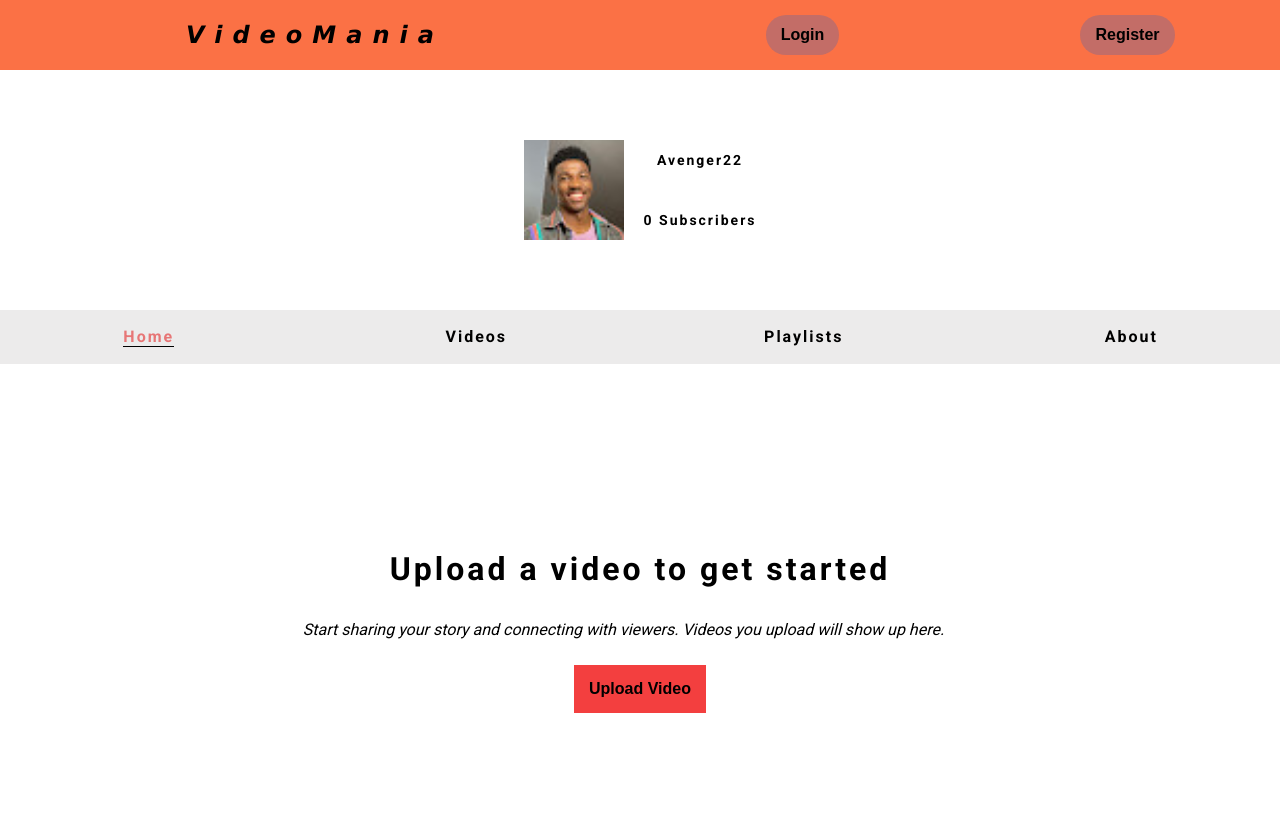
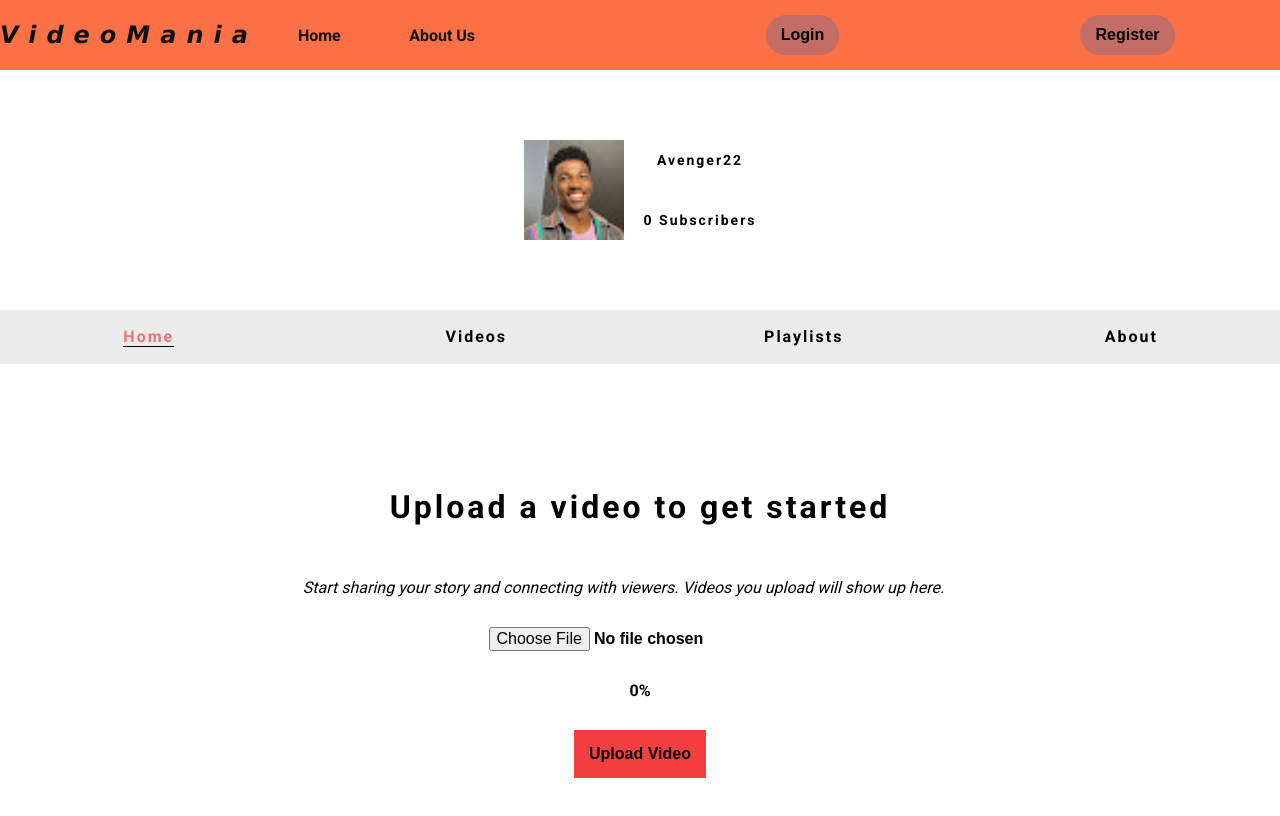
Before and after one commit to JurgenHasmeta22/hoxton-solo-project-frontend, a React (Vite) app: page /profile in a window 1280 px wide. Shown: the top 816 px of the page. Built offline with nearby package versions, Linux system fonts and the light colour scheme; no server answers.

Commit message:
finishde profile react dynamic page

```diff
--- a/src/Components/Common/HeaderCommon/HeaderCommon.css
+++ b/src/Components/Common/HeaderCommon/HeaderCommon.css
@@ -6,12 +6,19 @@
     height: 70px;
 }
 
-.header-welcome .header-group-1 span {
+.header-welcome .header-group-1 span.special-logo {
     font-size: 24px;
+    cursor: pointer;
     font-weight: 900;
     letter-spacing: 10px;
     font-style: italic;
     font-family:'Lucida Sans', 'Lucida Sans Regular', 'Lucida Grande', 'Lucida Sans Unicode', Geneva, Verdana, sans-serif;
+}
+
+.header-welcome .header-group-1 span {
+    font-size: 16px;
+    font-weight: 600;
+    cursor: pointer;
 }
 
 .header-group-2 button {
@@ -31,7 +38,7 @@
 
 .header-group-1 {
     display: grid;
-    grid-template-columns: 1fr;
+    grid-template-columns: repeat(3, 0.33fr);
     place-items: center;
 }
 
--- a/src/Components/Common/HeaderCommon/HeaderCommon.tsx
+++ b/src/Components/Common/HeaderCommon/HeaderCommon.tsx
@@ -1,6 +1,9 @@
 import "./HeaderCommon.css"
+import { Link, NavLink, useNavigate } from "react-router-dom";
 
 export default function HeaderCommon() {
+
+    const navigate = useNavigate()
 
     return (
 
@@ -9,7 +12,9 @@ export default function HeaderCommon() {
             <header className="header-welcome">
 
                 <div className="header-group-1">
-                    <span>VideoMania</span>
+                    <span className="special-logo"><NavLink to = "/profile">VideoMania</NavLink></span>
+                    <span><NavLink to = "../home">Home</NavLink></span>
+                    <span><NavLink to = "../welcome">About Us</NavLink></span>
                 </div>
 
                 <div className="header-group-2">
--- /dev/null
+++ b/src/Components/FileUpload/FileUpload.css
@@ -0,0 +1,33 @@
+.file-upload-form input {
+    border: none;
+    outline: none;
+    font-size: 16px;
+    font-weight: 700;
+}
+
+.file-upload-form .upload-button {
+    font-size: 16px;
+    font-weight: 700;
+    cursor: pointer;
+    padding: 15px 15px;
+    background-color: rgb(243, 63, 63);
+    border: none;
+    outline: none;
+}
+
+.progress-bar {
+    font-size: 16px;
+    font-weight: 800;
+}
+
+.custom-file-input {
+    font-size: 16px;
+    display: grid;
+    grid-gap: 25px;
+}
+
+.file-upload-form {
+    display: grid;
+    place-items: center;
+    grid-gap: 30px;
+}
--- a/src/Components/FileUpload/FileUpload.tsx
+++ b/src/Components/FileUpload/FileUpload.tsx
@@ -2,6 +2,7 @@ import React, { Fragment, useState } from 'react';
 import Message from './Message';
 import Progress from './Progress';
 import axios from 'axios';
+import "./FileUpload.css"
 
 export default function FileUpload() {
 
@@ -75,9 +76,10 @@ export default function FileUpload() {
 
     <Fragment>
 
-      {message ? <Message msg={message} /> : null}
+      {/* @ts-ignore */}
+      {message ? <Message msg={message} setMessage = {setMessage} /> : null}
 
-      <form onSubmit={onSubmit}>
+      <form onSubmit={onSubmit} className="file-upload-form">
 
         <div className='custom-file mb-4'>
 
@@ -88,9 +90,9 @@ export default function FileUpload() {
             onChange={onChange}
           />
 
-          <label className='custom-file-label' htmlFor='customFile'>
+          {/* <label className='custom-file-label' htmlFor='customFile'>
             {filename}
-          </label>
+          </label> */}
 
         </div>
 
@@ -98,8 +100,8 @@ export default function FileUpload() {
 
         <input
           type='submit'
-          value='Upload'
-          className='btn btn-primary btn-block mt-4'
+          value='Upload Video'
+          className='upload-button'
         />
 
       </form>
--- a/src/Components/FileUpload/Message.tsx
+++ b/src/Components/FileUpload/Message.tsx
@@ -1,7 +1,7 @@
 import React from 'react';
 import PropTypes from 'prop-types';
 
-export default function Message({msg}:any) {
+export default function Message({msg, setMessage}:any) {
 
   return (
 
@@ -14,6 +14,9 @@ export default function Message({msg}:any) {
         className='close'
         data-dismiss='alert'
         aria-label='Close'
+        onClick={() => {
+          setMessage('')
+        }}
       >
 
         <span aria-hidden='true'>&times;</span>
--- a/src/Pages/Profile/ProfilePage.css
+++ b/src/Pages/Profile/ProfilePage.css
@@ -74,7 +74,7 @@ section.container-profile-menus .profile-info {
 
 .container-tabs .upload-video {
     display: grid;
-    grid-template-rows: 50px 70px 50px;
+    grid-template-rows: 80px 80px 150px;
     place-content: center;
     place-items: center;
 }
--- a/src/Pages/Profile/ProfilePage.tsx
+++ b/src/Pages/Profile/ProfilePage.tsx
@@ -1,5 +1,6 @@
 import { useState } from "react"
 import HeaderCommon from "../../Components/Common/HeaderCommon/HeaderCommon"
+import FileUpload from "../../Components/FileUpload/FileUpload"
 import "./ProfilePage.css"
 
 export default function ProfilePage() {
@@ -54,9 +55,12 @@ export default function ProfilePage() {
                         tab === "home" ? (
 
                             <div className="upload-video">
+
                                 <h2>Upload a video to get started</h2>
                                 <p>Start sharing your story and connecting with viewers. Videos you upload will show up here.</p>
-                                <button>Upload Video</button>
+                                {/* <button>Upload Video</button> */}
+
+                                <FileUpload />
                             </div>
 
                         ): tab === "videos" ? (
@@ -64,11 +68,13 @@ export default function ProfilePage() {
                             <div className="container-videos">
 
                                 <div className="main-post">
+
                                     <img className="image-post" src="assets/images/main/foto-1webp.webp" alt="" />
                                     <img className="icon-post" src="assets/images/main/icon.jpg" alt="" />
                                     <h2 className="video-title">If Apple made window blind</h2>
                                     <span className="video-user">seatbeans22</span>
                                     <span className="video-views">153K views - 3 weeks ago </span>
+
                                 </div>
 
                             </div>
@@ -86,11 +92,13 @@ export default function ProfilePage() {
                             <div className="container-playlists">
 
                                 <div className="main-post">
+
                                     <img className="image-post" src="assets/images/main/foto-1webp.webp" alt="" />
                                     <img className="icon-post" src="assets/images/main/icon.jpg" alt="" />
                                     <h2 className="video-title">If Apple made window blind</h2>
                                     <span className="video-user">seatbeans22</span>
                                     <span className="video-views">153K views - 3 weeks ago </span>
+
                                 </div>
 
                             </div>
```
